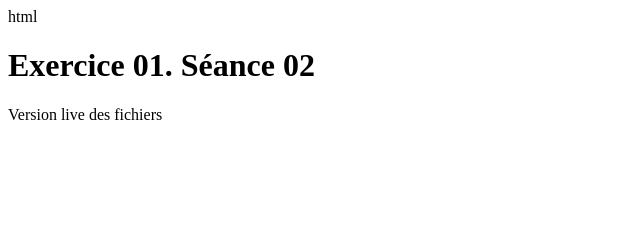
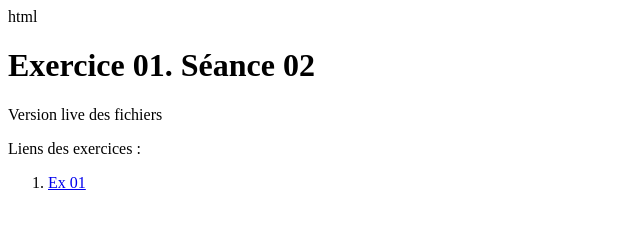
Before and after one commit to LouMeys/Coursdatadesign, a plain HTML site: page index.html in a window 1280 px wide. Shown: the whole page, without its empty margins (0-640 px from the left). Drawn offline with Linux system fonts and the light colour scheme.

Commit message:
Update index.html

```diff
--- a/index.html
+++ b/index.html
@@ -7,5 +7,12 @@ html <html lang="en">
 <body>
     <h1>Exercice 01. Séance 02</h1>
     <p>Version live des fichiers</p>
+    <p>Liens des exercices :</p>
+
+    <ol>
+        <li>
+            <a href="ex01.html">Ex 01</a>
+        </li>
+    </ol>
 </body>
 </html>
```
